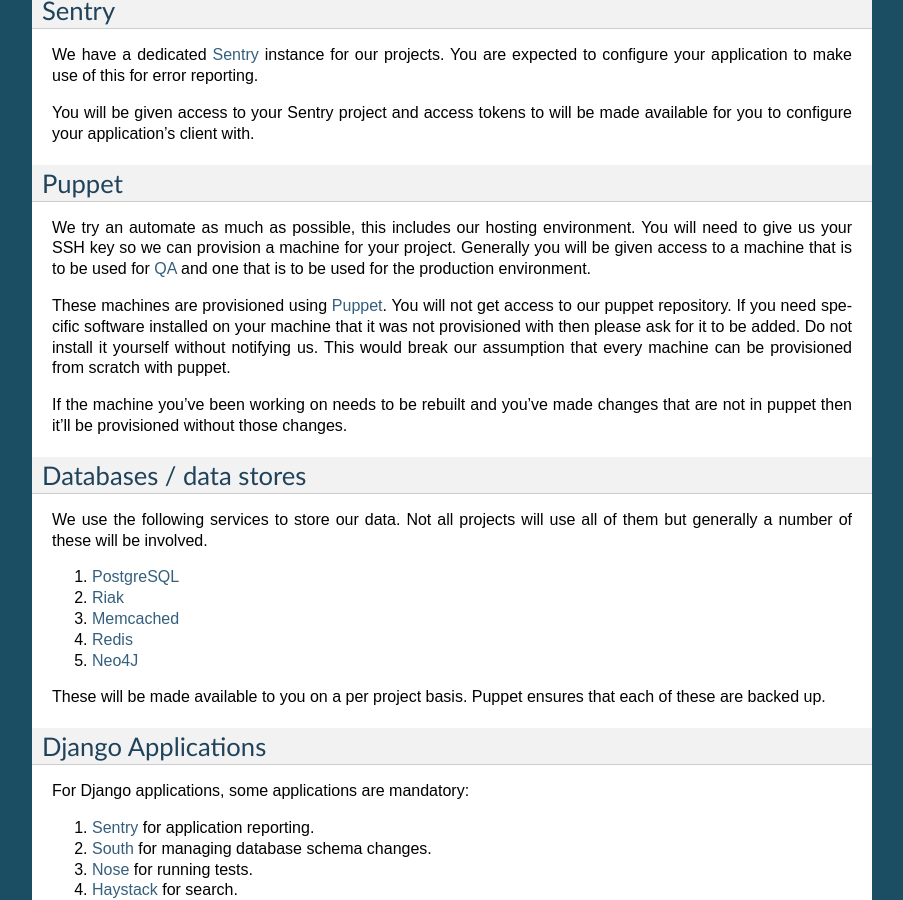
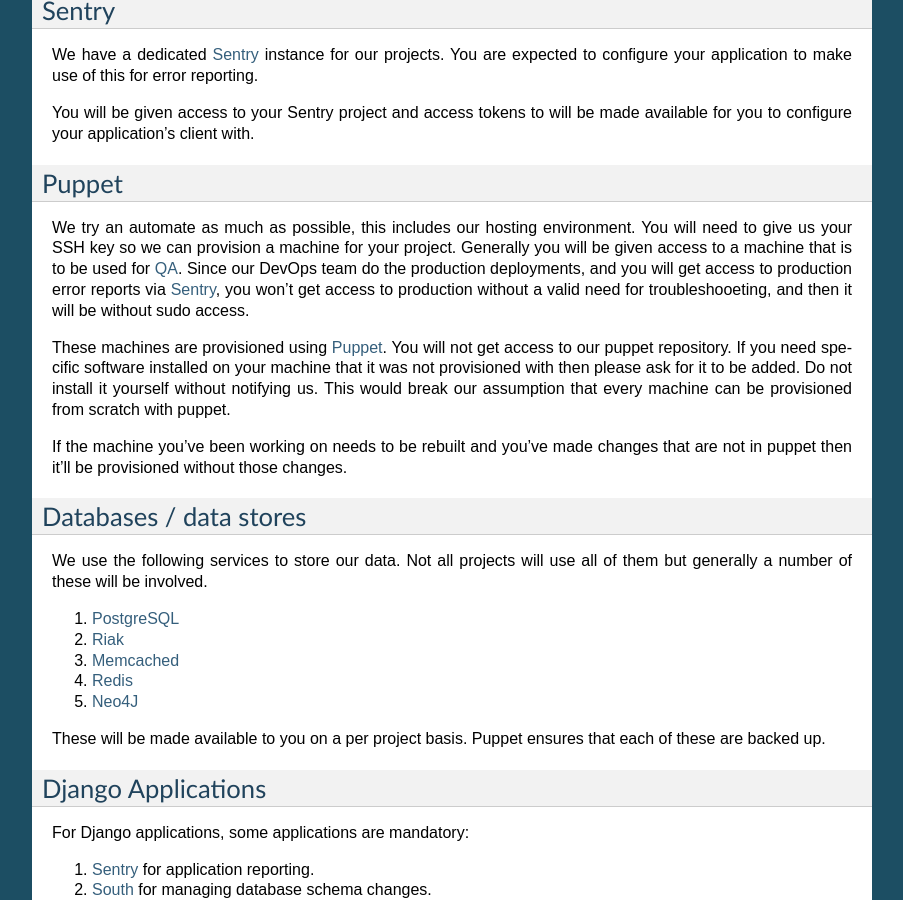
Before and after one commit to praekeltfoundation/ways-of-working, a Sphinx documentation site: the page built from docs/tools.rst, in a window 1280 px wide and 900 px high, scrolled down 1405 px. Shown: the whole window, without its empty margins (198-1101 px from the left). Built offline with Sphinx 7.4.7, drawn with Linux system fonts in a browser that asks for light colours.

Commit message:
Removed access to production servers by default

```diff
--- a/docs/tools.rst
+++ b/docs/tools.rst
@@ -97,7 +97,10 @@
 We try an automate as much as possible, this includes our hosting environment.
 You will need to give us your SSH key so we can provision a machine for your
 project. Generally you will be given access to a machine that is to be
-used for QA_ and one that is to be used for the production environment.
+used for QA_. Since our DevOps team do the production deployments, and you will
+get access to production error reports via Sentry_, you won't get access to
+production without a valid need for troubleshooeting, and then it will be without
+sudo access.
 
 These machines are provisioned using Puppet_. You will not get access to our
 puppet repository. If you need specific software installed on your machine
```
